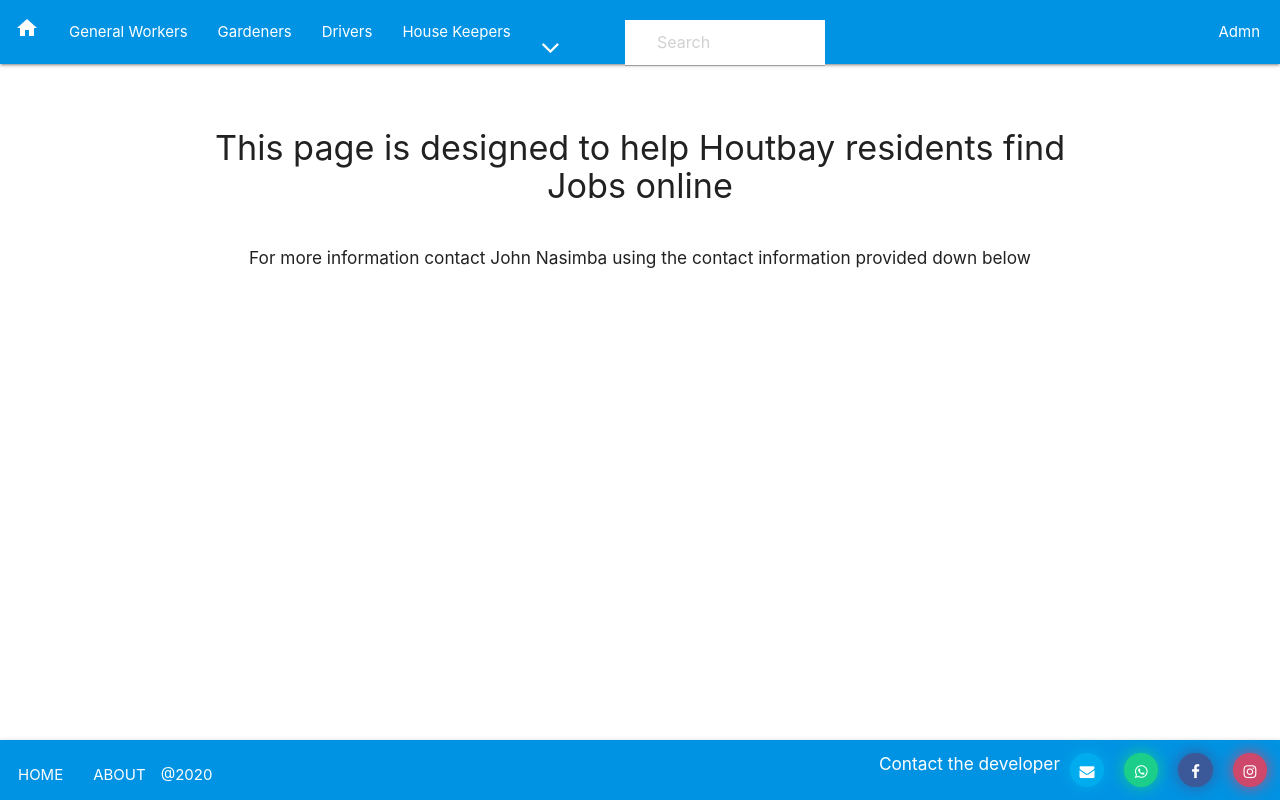
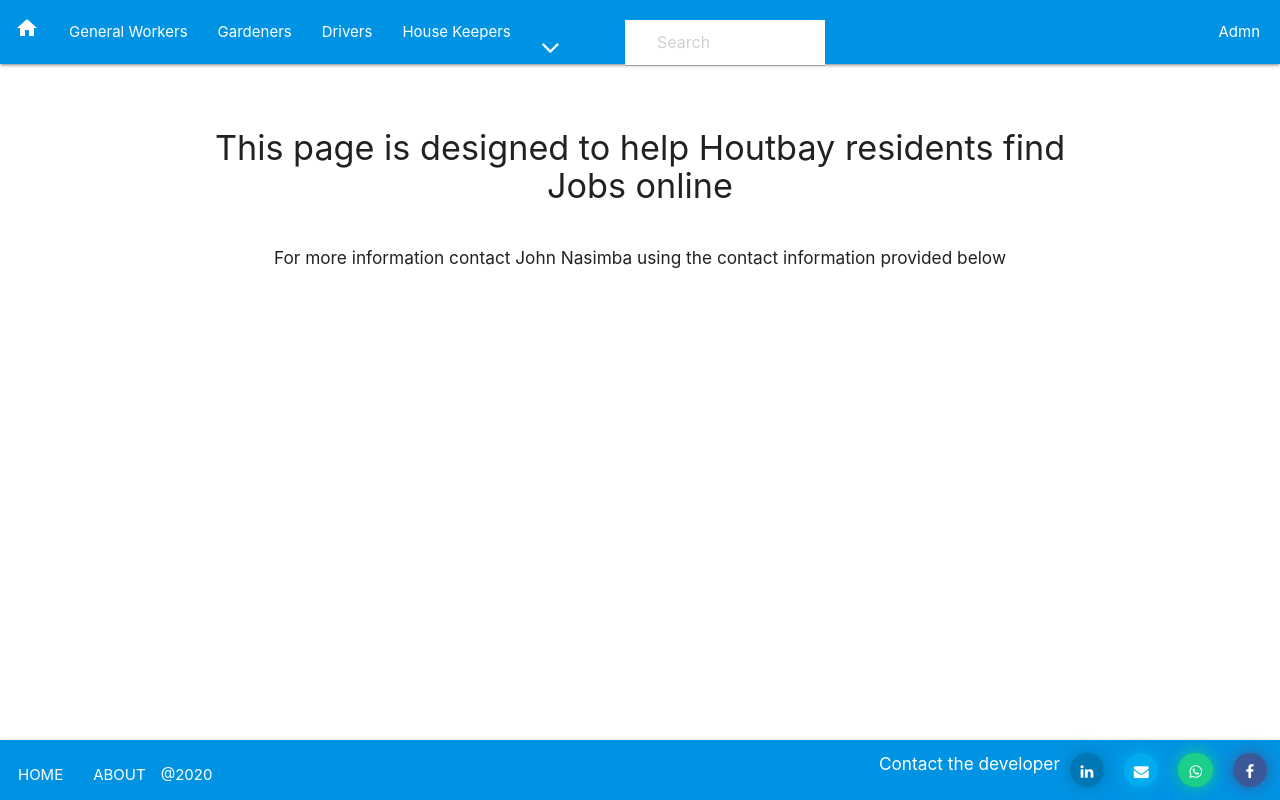
Before and after one commit to Johnnasimba/HoutabySite, a React (Create React App) app: page /about in a window 1280 px wide. Built offline with nearby package versions, Linux system fonts and the light colour scheme; no server answers.

Commit message:
fixing some bugs and erros

```diff
--- a/src/css/index.css
+++ b/src/css/index.css
@@ -398,9 +398,9 @@ background-color: #00aced;
 box-shadow: 0 0 16px #00aced;
 }
 
-.socialIcons .instagram {
-background-color: #cd486b;
-box-shadow: 0 0 16px #cd486b;
+.socialIcons .linkedin {
+background-color: rgb(0,119,181);
+box-shadow: 0 0 16px rgb(0,119,181);
 }
 
 .socialIcons .whatsapp {
--- a/src/pages/About.js
+++ b/src/pages/About.js
@@ -12,7 +12,7 @@ class About extends Component {
                 <br /><br />
                 <h6 className="container center">
                     For more information contact John Nasimba using the contact information
-                    provided down below
+                    provided below
                 </h6>
             </div>
         )
--- a/src/pages/subComponets/Footer.js
+++ b/src/pages/subComponets/Footer.js
@@ -19,10 +19,10 @@ const Footer = ()=> {
                     <div className="right" id="footer-icons">
                         <h6>Contact the developer</h6>
                         <ul className="socialIcons">
+                            <li className="linkedin"><a href="https://www.linkedin.com/in/john-nasimba/" target="_blank" rel="noopener noreferrer"><i className="fa fa-fw fa-linkedin"></i>linkedin</a></li>
                             <li className="gmail"><a href="mailto:nasimba4john@outlook.com" target="_blank" rel="noopener noreferrer"><i className="fa fa-fw fa-envelope"></i>Email</a></li>
                             <li className="whatsapp"><a  href="https://wa.me/+27780387591" target="_blank" rel="noopener noreferrer"><i className="fa fa-fw fa-whatsapp"></i>WhatsApp</a></li>
                             <li className="facebook"><a href="https://www.facebook.com/john.nasimba.7" target="_blank" rel="noopener noreferrer"><i className="fa fa-fw fa-facebook"></i>Facebook</a></li>
-                            <li className="instagram"><a href="https:///www.instagram.com/johnnasimba/?hl=en" target="_blank" rel="noopener noreferrer"><i className="fa fa-fw fa-instagram"></i>Instagram</a></li>
                         </ul>
                     </div>
                 </nav>
```
Also changed, not shown: 1 other file (tests, documents, lock files or other folders).
